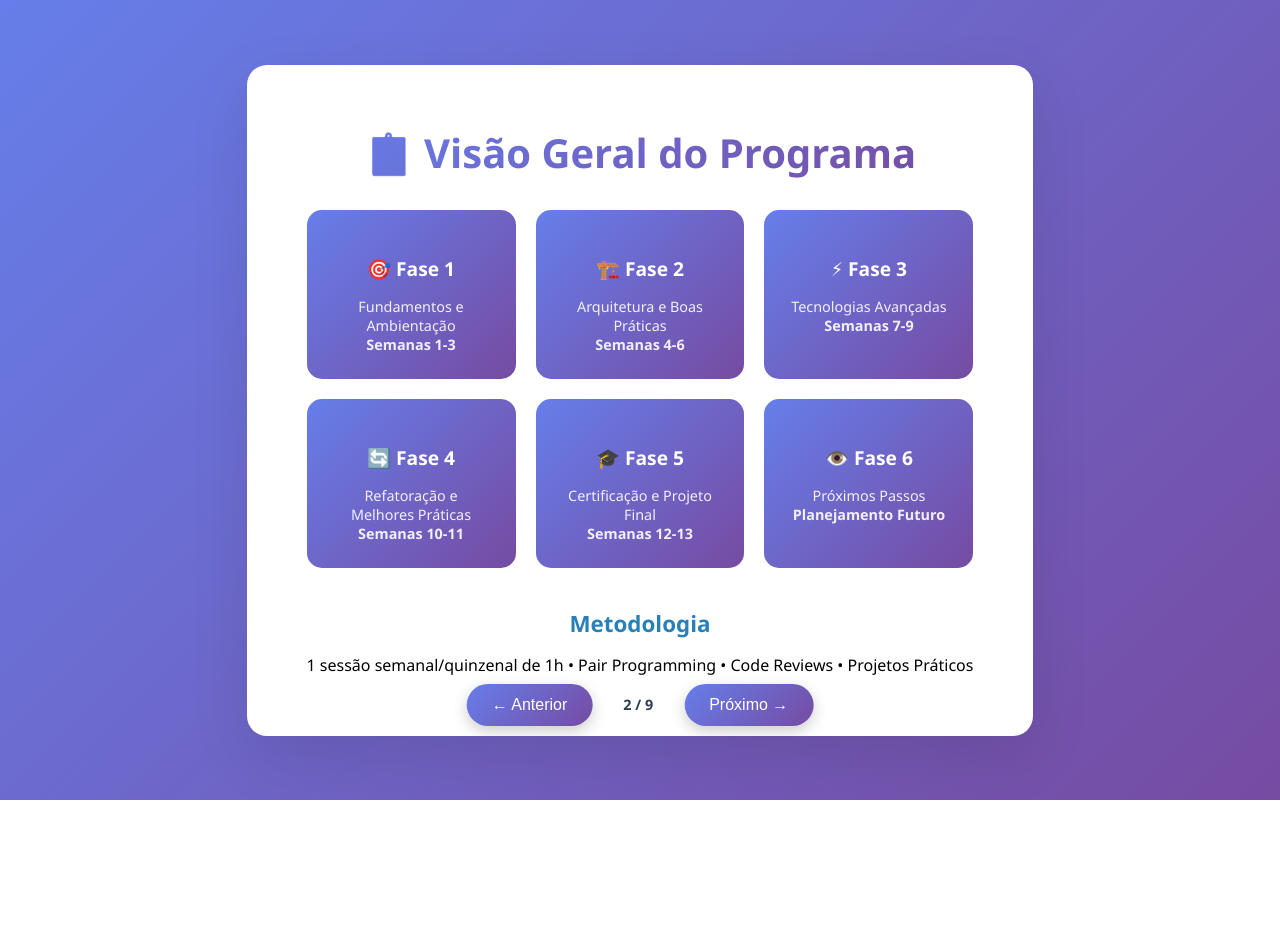
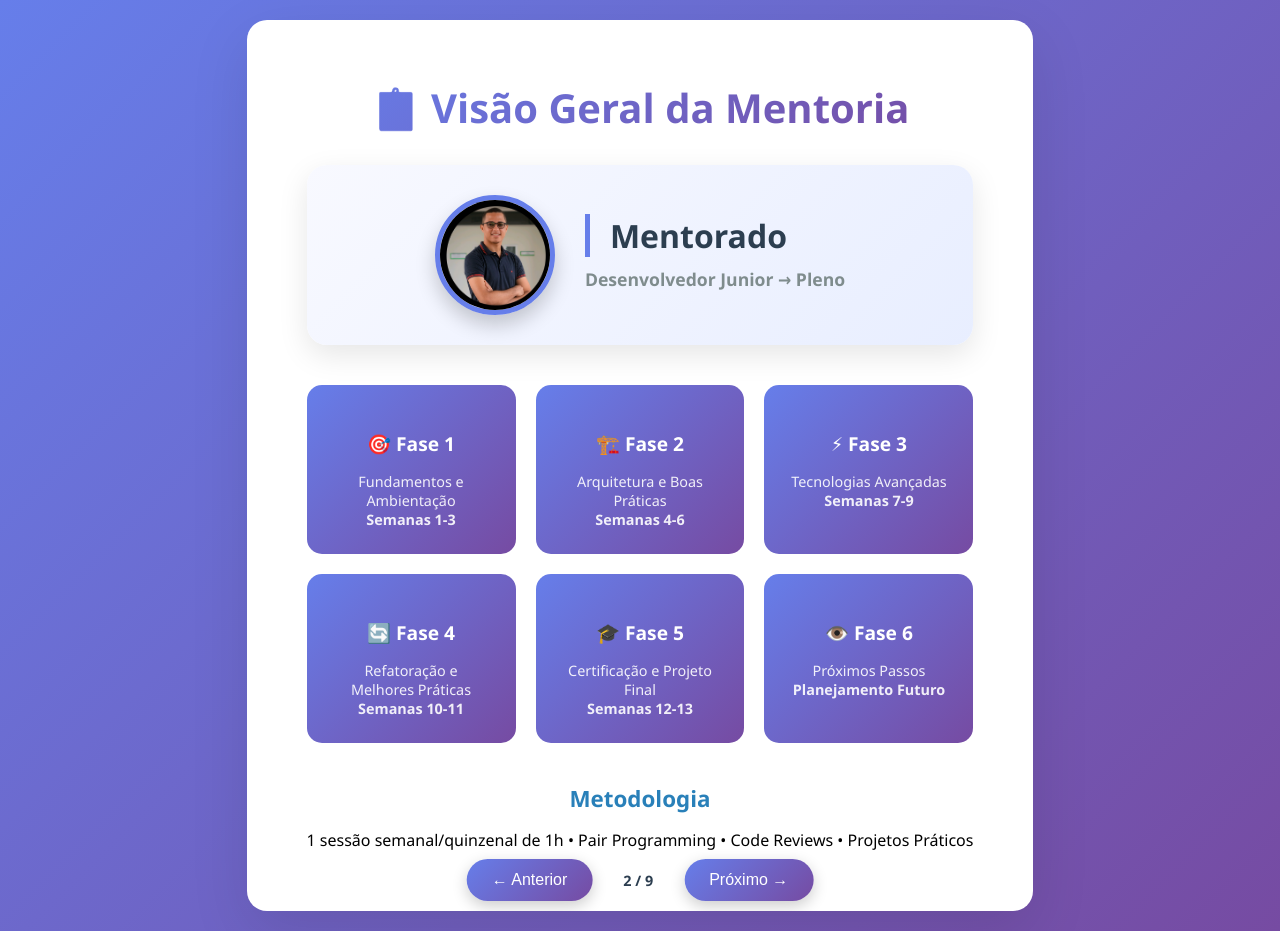
Before and after one commit to douglasbacelar/Mentoria, a plain HTML site: page index.html in a window 1280 px wide. Both pictures are taken after a click on the button "Próximo →". Before the commit the page ends 800 px from the top, so only its background shows below. Drawn offline with Linux system fonts and the light colour scheme.

Commit message:
Ajustes no template

```diff
--- a/index.html
+++ b/index.html
@@ -298,7 +298,15 @@
 
         <!-- Slide 2: Visão Geral -->
         <div class="slide">
-            <h1>📋 Visão Geral do Programa</h1>
+            <h1>📋 Visão Geral da Mentoria</h1>
+
+            <div style="display: flex; align-items: center; justify-content: center; margin-bottom: 40px; background: linear-gradient(135deg, #f8f9ff 0%, #e8eeff 100%); padding: 30px; border-radius: 20px; box-shadow: 0 10px 30px rgba(0,0,0,0.1);">
+                <img src="./image.png" alt="Mentorado" style="width: 120px; height: 120px; border-radius: 50%; object-fit: cover; border: 5px solid #667eea; box-shadow: 0 10px 20px rgba(0,0,0,0.2); margin-right: 30px;">
+                <div style="text-align: left;">
+                    <h2 style="color: #2c3e50; margin-bottom: 10px; background: none; -webkit-text-fill-color: #2c3e50;">Mentorado</h2>
+                    <p style="color: #7f8c8d; font-size: 1.1rem; margin-bottom: 5px;"><strong>Desenvolvedor Junior → Pleno</strong></p>
+                </div>
+            </div>
 
             <div class="overview-grid">
                 <div class="overview-card">
```
Also changed, not shown: image.png (added).
